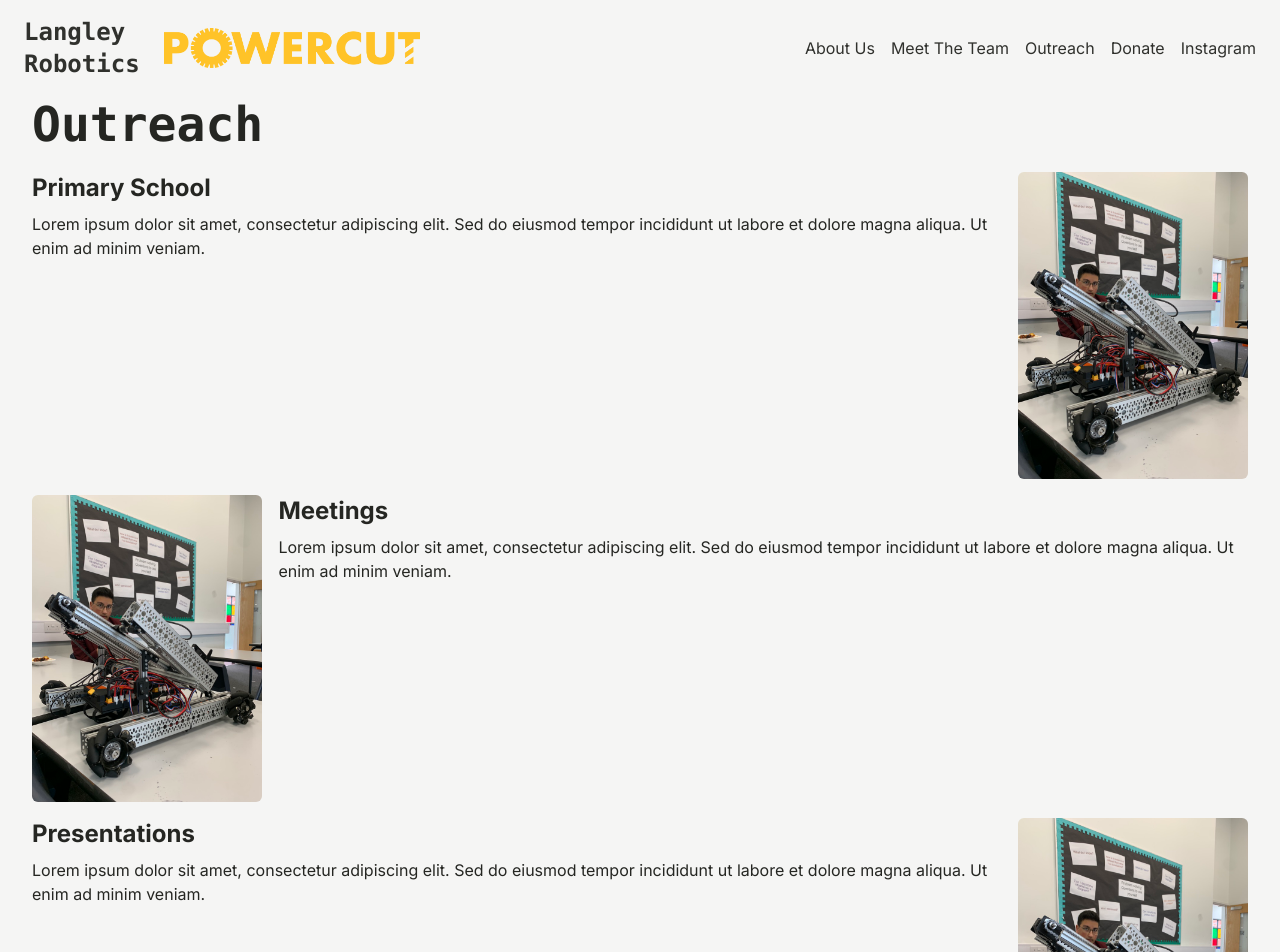
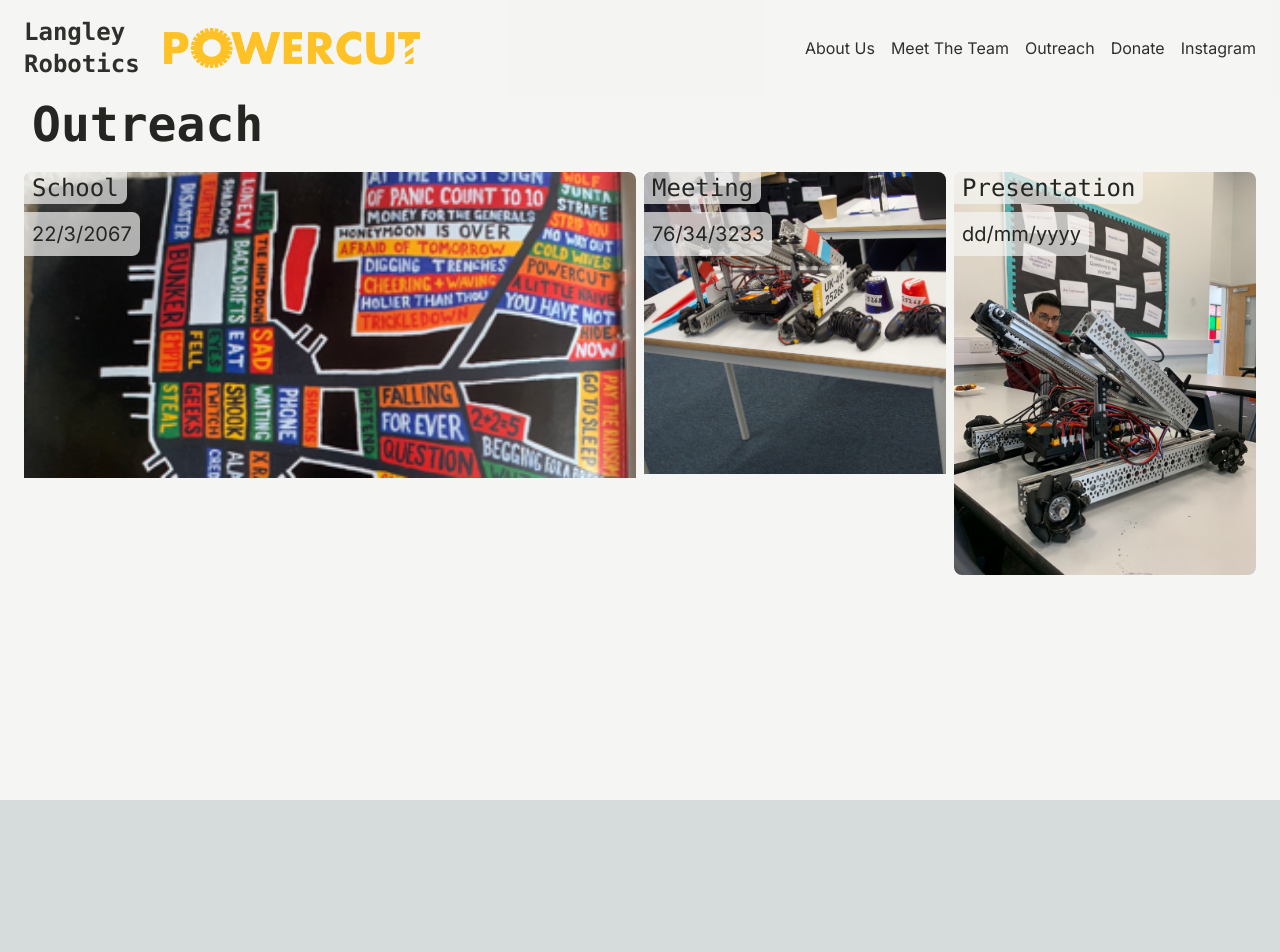
Before and after one commit to outsharded/langley-robotics-website, a Next.js app: page /outreach in a window 1280 px wide. Shown: the top 952 px of the page. After the commit the page ends 800 px from the top, so only its background shows below. Built offline with nearby package versions, Linux system fonts and the light colour scheme.

Commit message:
grid and font

```diff
--- a/app/(subpages)/outreach/page.tsx
+++ b/app/(subpages)/outreach/page.tsx
@@ -9,40 +9,36 @@ const HomePage: React.FC = () => {
       <main className="p-1 mb:p-4 px-4 mb:px-10">
         <div>
           <h1 className="text-5xl font-bold font-mono mb-4 px-4">Outreach</h1>
-          <div className="">
-            <div className="flex p-2 dark:hover:bg-gray-700 hover:bg-gray-300 rounded-md">
-                <div className="basis-1/4 flex-1 px-2">
-                <h1 className="text-2xl font-bold pb-2">Primary School</h1>
-                <p>
-                  Lorem ipsum dolor sit amet, consectetur adipiscing elit. Sed do eiusmod tempor incididunt ut labore et dolore magna aliqua. Ut enim ad minim veniam.
-                </p>
+          <div className="grid gap-2 grid-cols-2 md:grid-cols-3 lg:grid-cols-4 p-2">
+
+          <div className='relative group col-span-2 hover:bg-stone-200 dark:hover:bg-gray-600 rounded-lg overflow-hidden'>
+                <div className="transition-opacity duration-500 ease-in-out group-hover:opacity-15 opacity-100">
+                  <Image src="/2-1.png" alt="Powercut Robotics Team" width={1000} height={500} sizes="(max-width: 768px) 50wv, (max-width: 1024px) 33vw, 100vw"/>
+                </div>
+                <div className="absolute top-0 left-0 bg-stone-100 dark:bg-gray-800 bg-opacity-70 dark:bg-opacity-70 rounded-br-lg font-mono text-2xl px-2 transition-opacity duration-500 ease-in-out opacity-100 group-hover:opacity-0">School</div>
+                <div className="absolute top-10 left-0 bg-stone-100 dark:bg-gray-800 bg-opacity-70 dark:bg-opacity-70 rounded-r-lg text-xl p-2 transition-opacity duration-500 ease-in-out opacity-100 group-hover:opacity-0">22/3/2067</div>
+                <h2 className='absolute top-0 p-2 transition-opacity duration-500 ease-in-out opacity-0 group-hover:opacity-100'>Lorem ipsum</h2>
               </div>
-              <div className="rounded-lg px-2 basis-1/2 lg:basis-1/5">
-                <Image className="rounded-md" src="/robot_in_room.jpg" alt="Powercut Robotics Team" width={500} height={800} sizes="(max-width: 1024px) 50vw, 20vw"/>
+
+              <div className='relative group hover:bg-stone-200 d dark:hover:bg-gray-600 rounded-lg overflow-hidden'>
+                <div className="transition-opacity duration-500 ease-in-out group-hover:opacity-15 opacity-100 aspect-square">
+                  <Image src="/headshots/square.jpeg" alt="Powercut Robotics Team" width={600} height={600} sizes="(max-width: 768px) 50wv, (max-width: 1024px) 33vw, 100vw"/>
+                </div>
+                <div className="absolute top-0 left-0 bg-stone-100 dark:bg-gray-800 bg-opacity-70 dark:bg-opacity-70 rounded-br-lg font-mono text-2xl px-2 transition-opacity duration-500 ease-in-out opacity-100 group-hover:opacity-0">Meeting</div>
+                <div className="absolute top-10 left-0 bg-stone-100 dark:bg-gray-800 bg-opacity-70 dark:bg-opacity-70 rounded-r-lg text-xl p-2 transition-opacity duration-500 ease-in-out opacity-100 group-hover:opacity-0">76/34/3233</div>
+                <h2 className='absolute top-0 p-2 transition-opacity duration-500 ease-in-out opacity-0 group-hover:opacity-100'>Some teams</h2>
               </div>
-            </div>
-            <div className="flex p-2 dark:hover:bg-gray-700 hover:bg-gray-300 rounded-md">
-              <div className="rounded-lg px-2 basis-1/2 lg:basis-1/5">
-                <Image className="rounded-md" src="/robot_in_room.jpg" alt="Powercut Robotics Team" width={500} height={800} sizes="(max-width: 1024px) 50vw, 20vw"/>
+
+              <div className='relative group hover:bg-stone-200 dark:hover:bg-gray-600 rounded-lg overflow-hidden'>
+                <div className="transition-opacity duration-500 ease-in-out group-hover:opacity-15 opacity-100 aspect-square">
+                  <Image src="/robot_in_room.jpg" alt="Powercut Robotics Team" width={600} height={600} sizes="(max-width: 768px) 50wv, (max-width: 1024px) 33vw, 100vw"/>
+                </div>
+                <div className="absolute top-0 left-0 bg-stone-100 dark:bg-gray-800 bg-opacity-70 dark:bg-opacity-70 rounded-br-lg font-mono text-2xl px-2 transition-opacity duration-500 ease-in-out opacity-100 group-hover:opacity-0">Presentation</div>
+                <div className="absolute top-10 left-0 bg-stone-100 dark:bg-gray-800 bg-opacity-70 dark:bg-opacity-70 rounded-r-lg text-xl p-2 transition-opacity duration-500 ease-in-out opacity-100 group-hover:opacity-0">dd/mm/yyyy</div>
+                <h2 className='absolute top-0 p-2 transition-opacity duration-500 ease-in-out opacity-0 group-hover:opacity-100'>Slideshow edit mr birling</h2>
               </div>
-              <div className="basis-1/4 flex-1 px-2">
-              <h1 className="text-2xl font-bold pb-2">Meetings</h1>
-                <p>
-                  Lorem ipsum dolor sit amet, consectetur adipiscing elit. Sed do eiusmod tempor incididunt ut labore et dolore magna aliqua. Ut enim ad minim veniam.
-                </p>
-              </div>
-            </div>
-            <div className="flex p-2 dark:hover:bg-gray-700 hover:bg-gray-300 rounded-md">
-                <div className="basis-1/4 flex-1 px-2">
-                <h1 className="text-2xl font-bold pb-2">Presentations</h1>
-                <p>
-                  Lorem ipsum dolor sit amet, consectetur adipiscing elit. Sed do eiusmod tempor incididunt ut labore et dolore magna aliqua. Ut enim ad minim veniam.
-                </p>
-              </div>
-              <div className="rounded-lg px-2 basis-1/2 lg:basis-1/5">
-                <Image className="rounded-md" src="/robot_in_room.jpg" alt="Powercut Robotics Team" width={500} height={800} sizes="(max-width: 1024px) 50vw, 20vw"/>
-              </div>
-            </div>
+
+
           </div>
         </div>
       </main>
--- a/app/page.tsx
+++ b/app/page.tsx
@@ -9,8 +9,8 @@ const HomePage: React.FC = () => {
      <link rel="icon" href="/favicon.ico" sizes="any" />
       <main className="p-1 mb:p-4 px-4 mb:px-10">
         <div>
-          <h1 className="text-5xl font-bold mb-4 pl-2">Team Powercut</h1>
-          <h1 className="text-3xl font-bold mb-4 pl-2">#25268 - UK 497</h1>
+          <h1 className="text-5xl font-bold font-mono mb-4 pl-2">Team Powercut</h1>
+          <h1 className="text-3xl font-bold font-mono mb-4 pl-2">First Tech Challenge #25268 - UK 497</h1>
           <div className="">
             <div className="flex p-3 dark:hover:bg-gray-700 hover:bg-gray-300 rounded-md">
               <div className="rounded-lg pl-1 basis-1/2 lg:basis-1/5">
```
Also changed, not shown: public/2-1.png (added).
